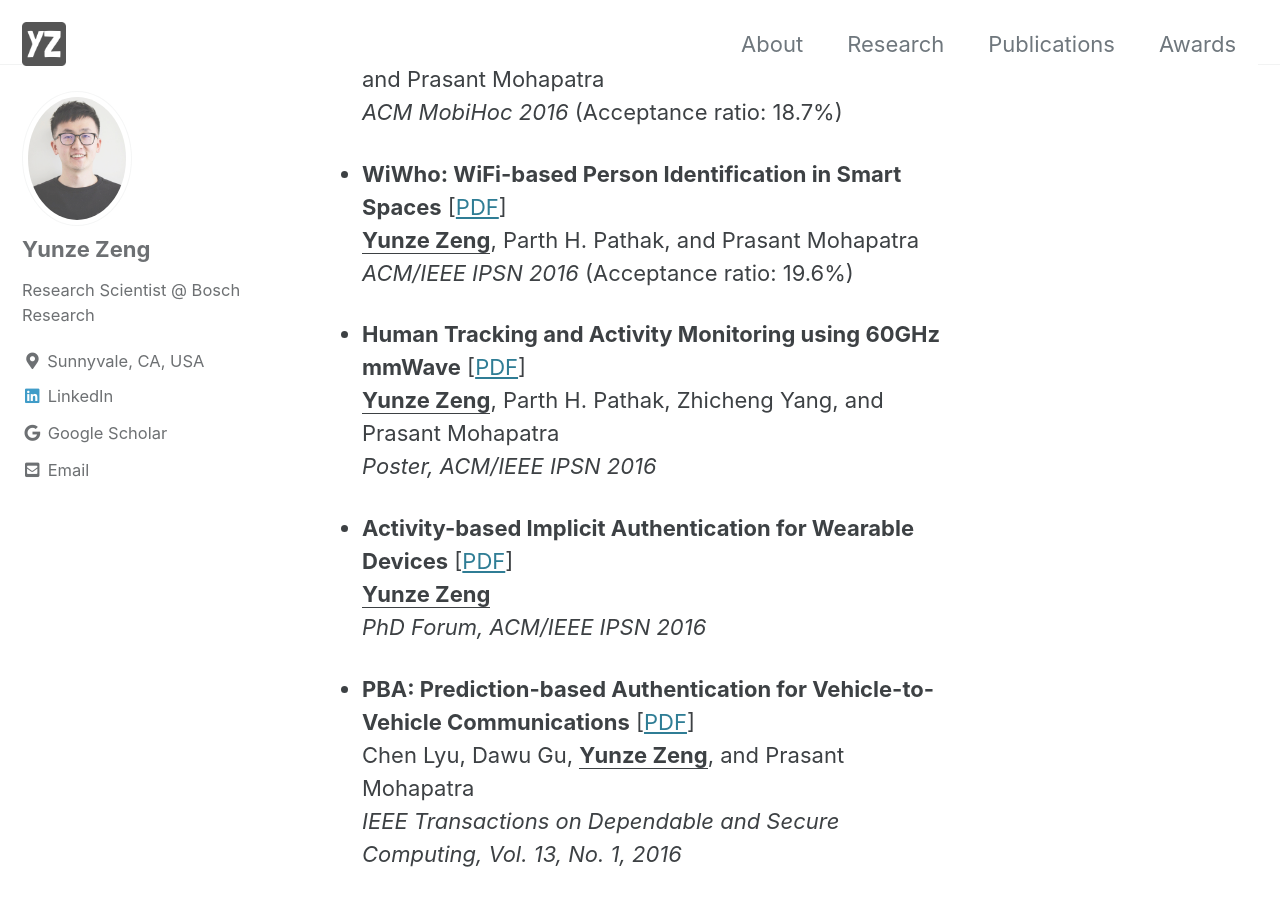
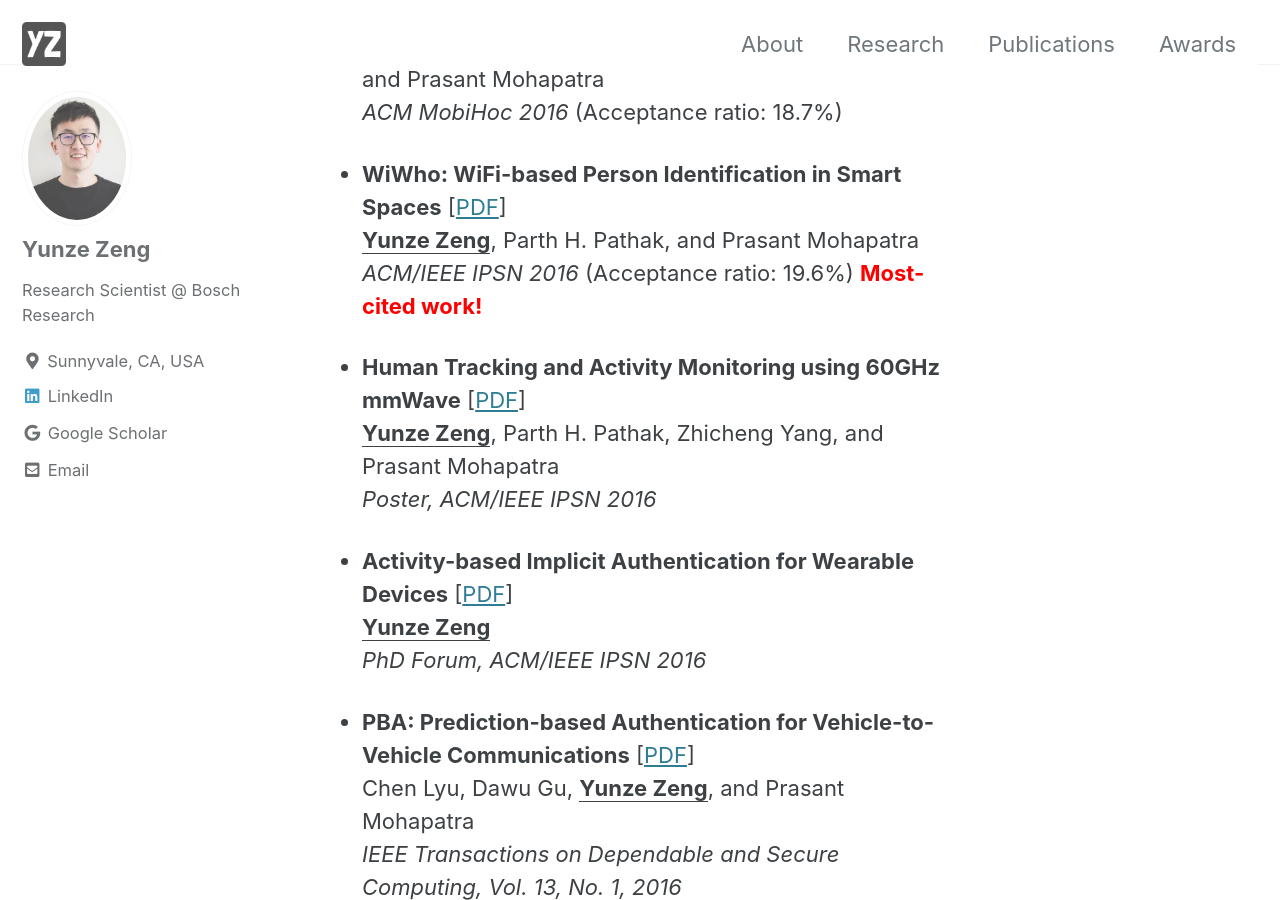
Before and after one commit to yunze/yunze.github.io, a Jekyll site: the page built from index.md, in a window 1280 px wide and 900 px high, scrolled down 2650 px. Built offline with Jekyll 4.4.1, drawn with Linux system fonts in a browser that asks for light colours; cached includes are drawn as plain includes.

Commit message:
Update index.md

```diff
--- a/index.md
+++ b/index.md
@@ -60,6 +60,7 @@ Zhicheng Yang, Parth H. Pathak, **<u>Yunze Zeng</u>**, Xixi Liran, and Prasant M
 - **WiWho: WiFi-based Person Identification in Smart Spaces** [[PDF](/assets/pdfs/WiWho_IPSN_2016.pdf)]\
 **<u>Yunze Zeng</u>**, Parth H. Pathak, and Prasant Mohapatra\
 *ACM/IEEE IPSN 2016* (Acceptance ratio: 19.6%)
+<span style="color:red">**Most-cited work!**</span>
 
 - **Human Tracking and Activity Monitoring using 60GHz mmWave** [[PDF](/assets/pdfs/Tracking_IPSN_poster_2016.pdf)]\
 **<u>Yunze Zeng</u>**, Parth H. Pathak, Zhicheng Yang, and Prasant Mohapatra\
```
